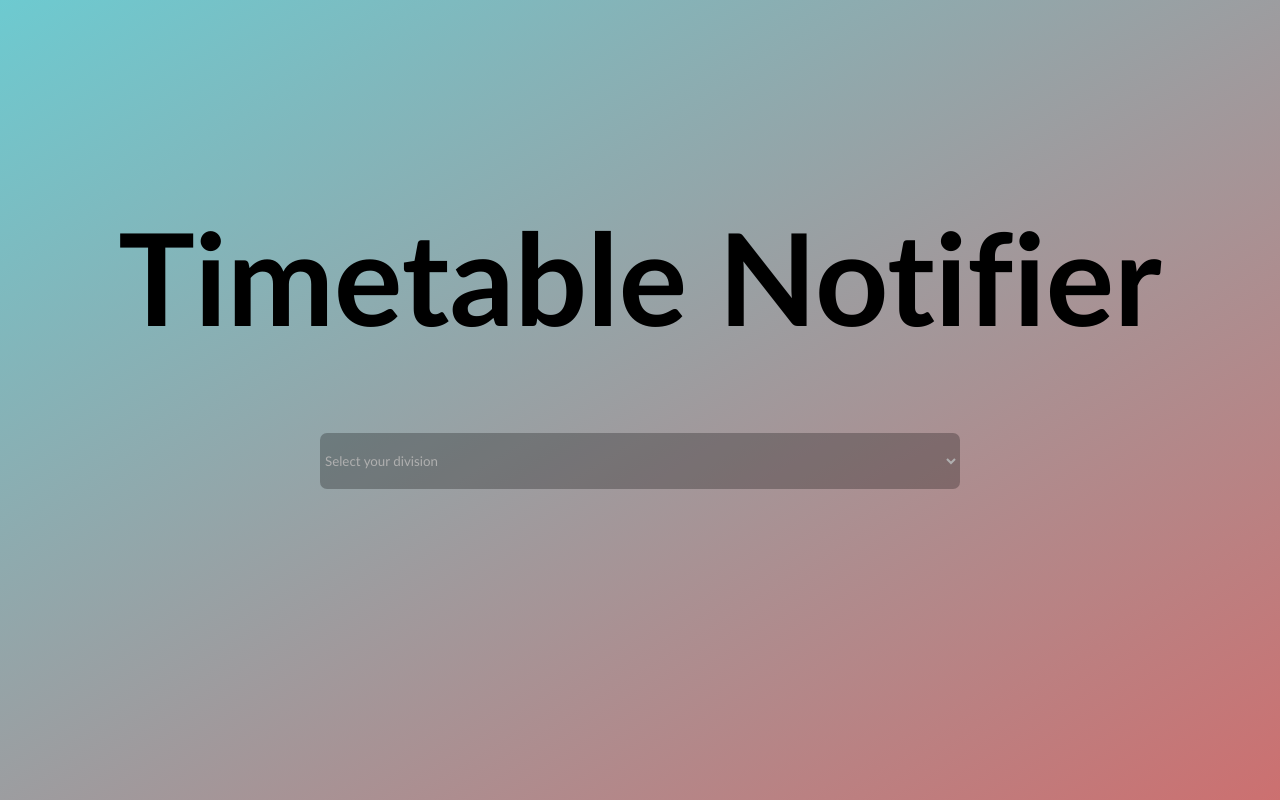
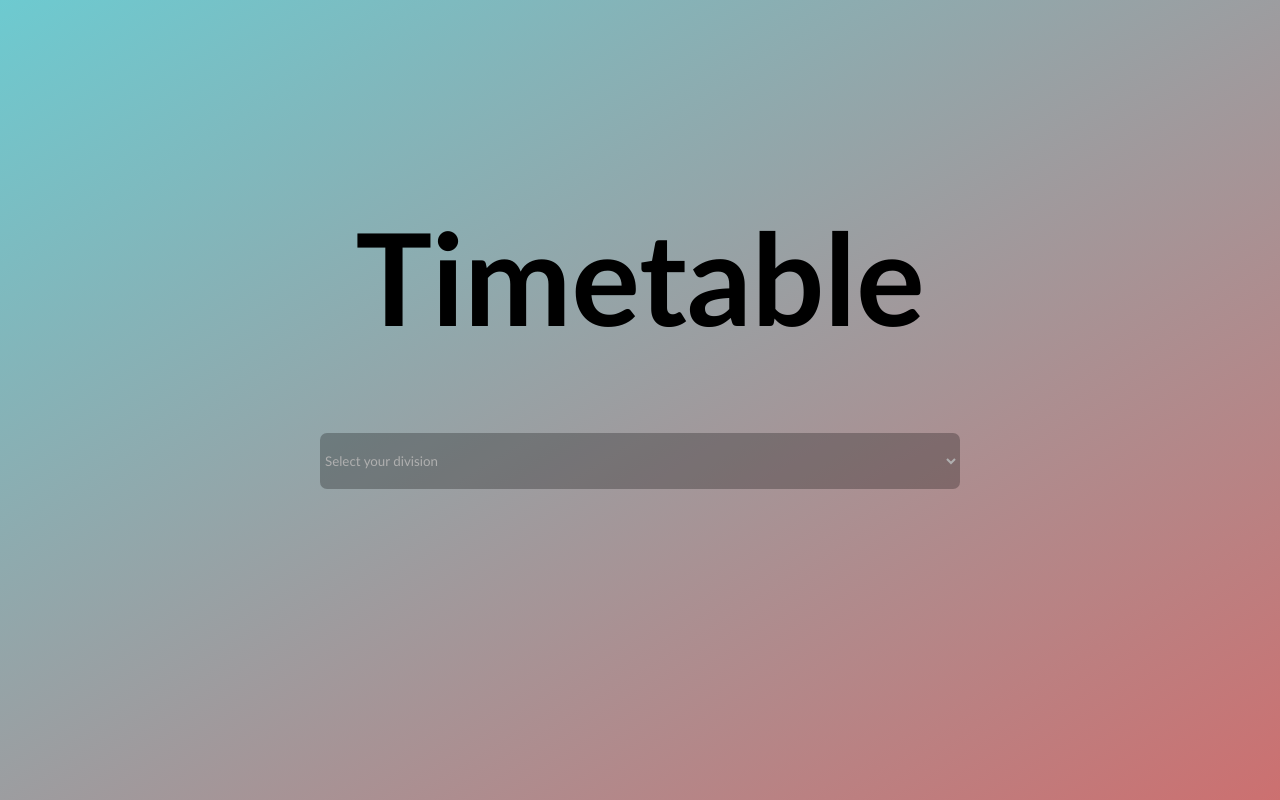
Before and after one commit to HarshSabade/WhereIsMyClassroom, a plain HTML site: page index.html in a window 1280 px wide. Drawn offline with Linux system fonts and the light colour scheme.

Commit message:
Title changed, removed notifier word from it

```diff
--- a/index.html
+++ b/index.html
@@ -11,7 +11,7 @@
 
 <body onload="day()">
         <div class="head">
-            <h1>Timetable Notifier</h1>
+            <h1>Timetable</h1>
         </div>
     <div class="select">
         <select name="divi" id="divi" onchange="day()">
```
Also changed, not shown: index1.html (+1 -1 lines).
